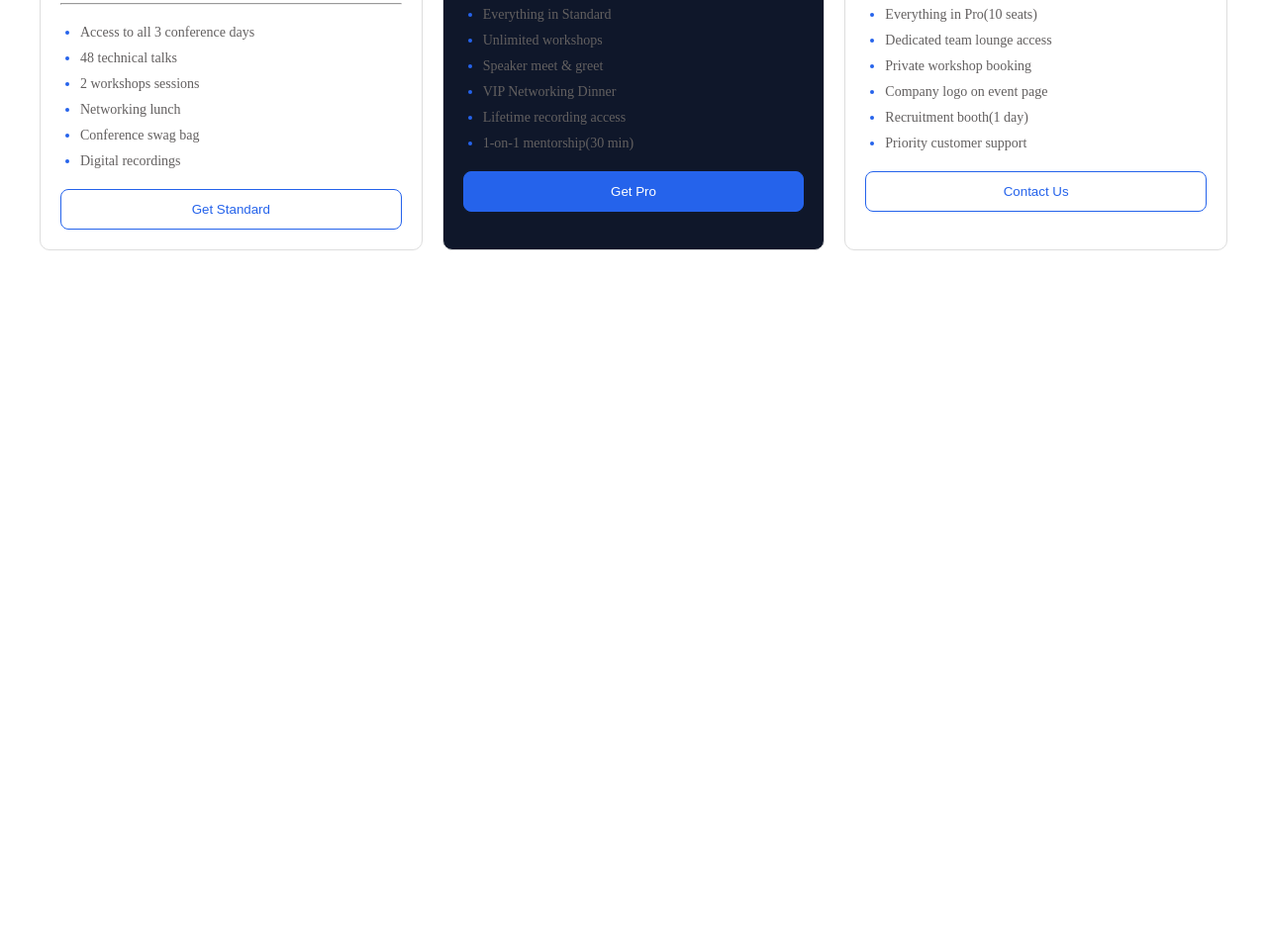
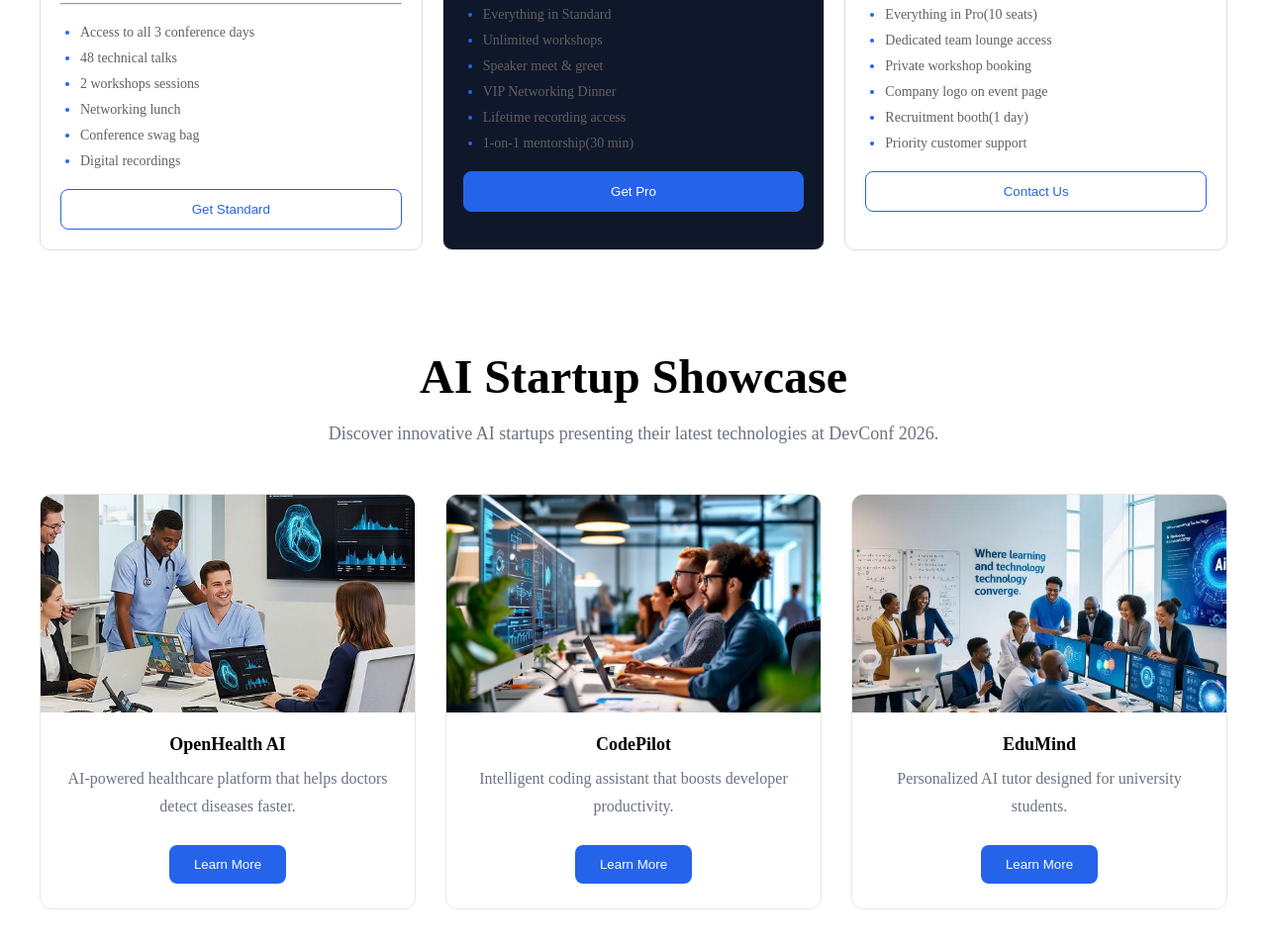
Before and after one commit to Miskatul-Jannat/b14-assignment1, a plain HTML site: page index.html in a window 1280 px wide. Shown: the part 2253-3210 px from the top of the page at 99% size. Before the commit the page ends 2606 px from the top, so only its background shows below. Drawn offline with Linux system fonts and the light colour scheme.

Commit message:
placeeholder section complete

```diff
--- a/index.html
+++ b/index.html
@@ -153,6 +153,58 @@
 
 
         </section>
+
+        <section class="startup">
+
+            <h2>AI Startup Showcase</h2>
+
+            <p>Discover innovative AI startups presenting their latest technologies at DevConf 2026.</p>
+
+            <div class="startup-container">
+
+                <div class="startup-card">
+                    <img src="./assets/startup1.jpg" alt="OpenHealth">
+
+                    <h3>OpenHealth AI</h3>
+
+                    <p>
+                        AI-powered healthcare platform that helps doctors detect diseases faster.
+                    </p>
+
+                    <button class="startup-btn">Learn More</button>
+                </div>
+
+                <div class="startup-card">
+
+                    <img src="./assets/startup2.jpg" alt="CodePilot">
+
+                    <h3>CodePilot</h3>
+
+                    <p>
+                        Intelligent coding assistant that boosts developer productivity.
+                    </p>
+
+                    <button class="startup-btn">Learn More</button>
+
+                </div>
+
+                <div class="startup-card">
+
+                    <img src="./assets/startup3.jpg" alt="EduMind">
+
+                    <h3>EduMind</h3>
+
+                    <p>
+                        Personalized AI tutor designed for university students.
+                    </p>
+
+                    <button class="startup-btn">Learn More</button>
+
+                </div>
+
+            </div>
+
+        </section>
     </main>
 </body>
 
--- a/style.css
+++ b/style.css
@@ -76,6 +76,7 @@ ul li a:hover {
 
 .register-btn:hover {
     background-color: white;
+    color: #2563EB;
 }
 
 .hero {
@@ -298,3 +299,92 @@ ul li a:hover {
     background-color: white;
     color: #2563eb;
 }
+
+.startup {
+    max-width: 1200px;
+    margin: 100px auto;
+    text-align: center;
+}
+
+.startup h2 {
+    font-size: 48px;
+    margin-bottom: 20px;
+    color: black;
+    font-weight: bold;
+}
+
+.startup>p {
+    color: #6b7280;
+    margin-bottom: 50px;
+    font-size: 18px;
+}
+
+.startup-container {
+
+    display: grid;
+    grid-template-columns: repeat(3, 1fr);
+    gap: 30px;
+
+}
+
+.startup-card {
+
+    background: white;
+    border: 1px solid #e5e7eb;
+    border-radius: 12px;
+    overflow: hidden;
+    transition: .3s;
+
+}
+
+.startup-card:hover {
+
+    transform: translateY(-8px);
+
+}
+
+.startup-card img {
+
+    width: 100%;
+    height: 220px;
+    object-fit: cover;
+
+}
+
+.startup-card h3 {
+
+    margin-top: 18px;
+    margin-bottom: 10px;
+    font-size: 18px;
+    color: black;
+    font-weight: bold;
+
+}
+
+.startup-card p {
+
+    padding: 0 20px;
+    color: #6b7280;
+    line-height: 28px;
+    margin-bottom: 25px;
+
+}
+
+.startup-btn {
+
+    margin-bottom: 25px;
+    padding: 12px 25px;
+    background: #2563EB;
+    color: white;
+    border: none;
+    border-radius: 8px;
+    cursor: pointer;
+
+}
+
+.startup-btn:hover {
+
+    background: white;
+    color: #2563EB;
+
+}
```
Also changed, not shown: assets/startup1.jpg (added), assets/startup2.jpg (added), assets/startup3.jpg (added).
